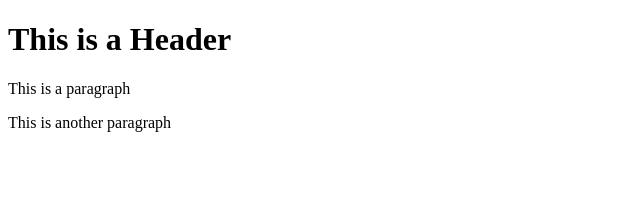
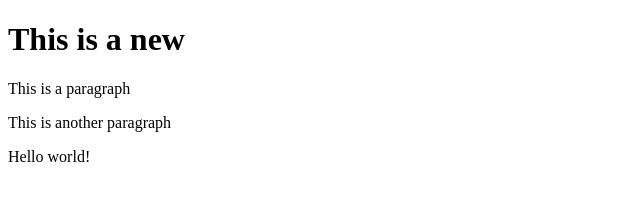
Before and after one commit to Kellinoel28/git-test, a website: page index.html in a window 1280 px wide. Shown: the whole page, without its empty margins (0-640 px from the left). Drawn offline with Linux system fonts and the light colour scheme.

Commit message:
Using NPM

```diff
--- a/index.html
+++ b/index.html
@@ -1,8 +1,9 @@
 <!DOCTYPE html>
 <html>
     <body>
-        <h1>This is a Header</h1>
+        <h1>This is a new</h1>
         <p>This is a paragraph</p>
         <p>This is another paragraph</p>
+        <p>Hello world!</p>
     </body>
 </html>
```
Also changed, not shown: package.json (added, +19 -0 lines), 2 other files.
